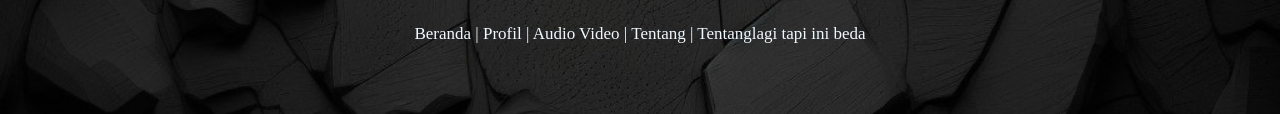
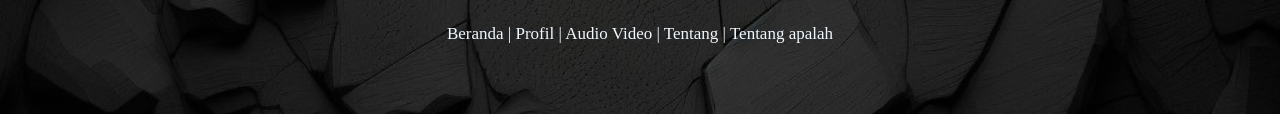
Before and after one commit to rskymaulna/tes, a plain HTML site: page index.html in a window 1280 px wide. Shown: the part 350-464 px from the top of the page. Drawn offline with Linux system fonts and the light colour scheme.

Commit message:
modif dikit g ngaruh

```diff
--- a/index.html
+++ b/index.html
@@ -14,7 +14,7 @@
       <a href="profil.html" style="text-decoration: none; color: aliceblue;">Profil</a> |
       <a href="auido_video.html" style="text-decoration: none; color: aliceblue;">Audio Video</a> |
       <a href="Tentang.html" style="text-decoration: none; color: aliceblue;">Tentang</a> |
-      <a href="Tentang.html" style="text-decoration: none; color: aliceblue;">Tentanglagi tapi ini beda</a>
+      <a href="Tentang.html" style="text-decoration: none; color: aliceblue;">Tentang apalah</a>
     </p>
   </div>
 </body>
```
